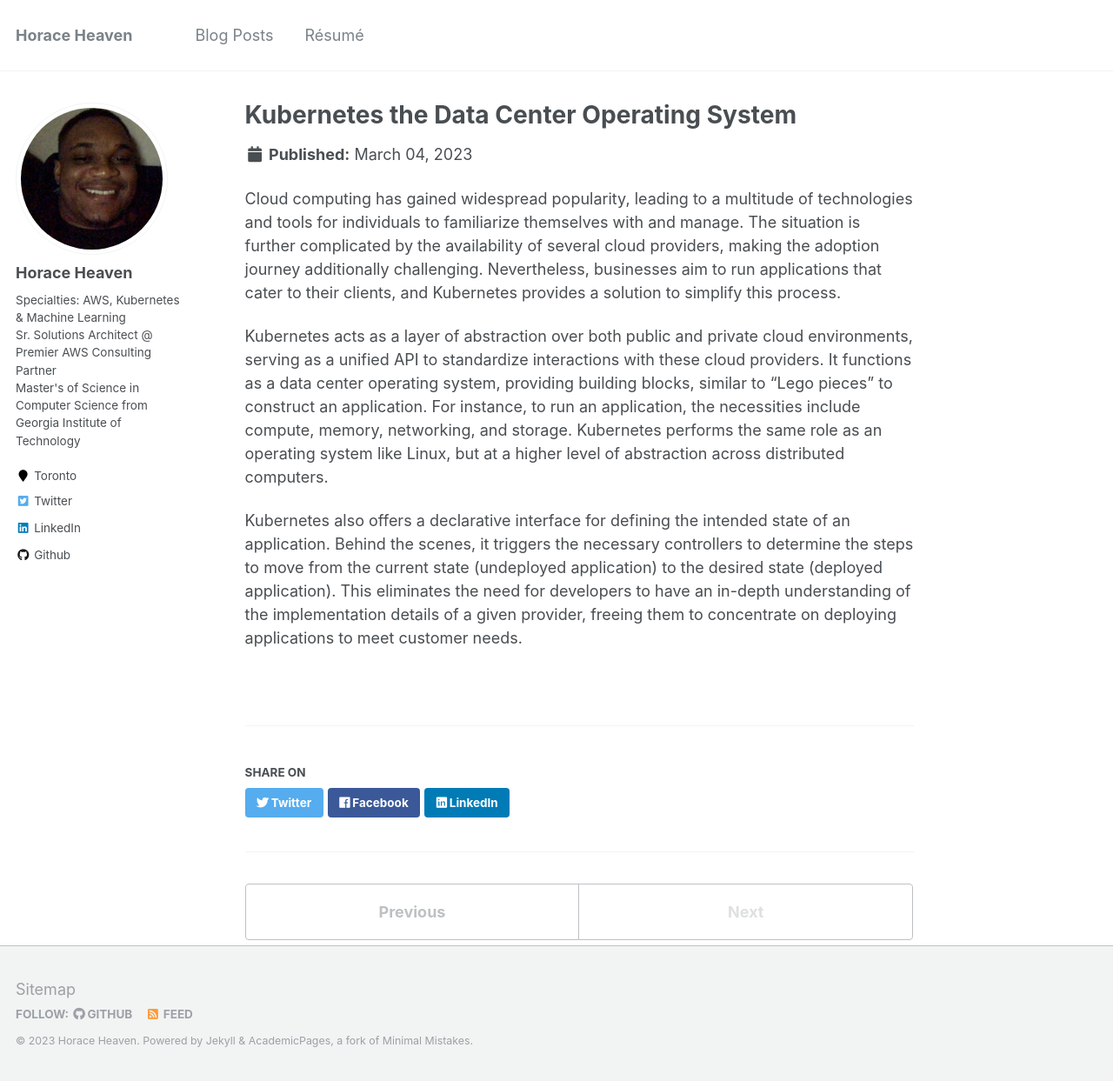
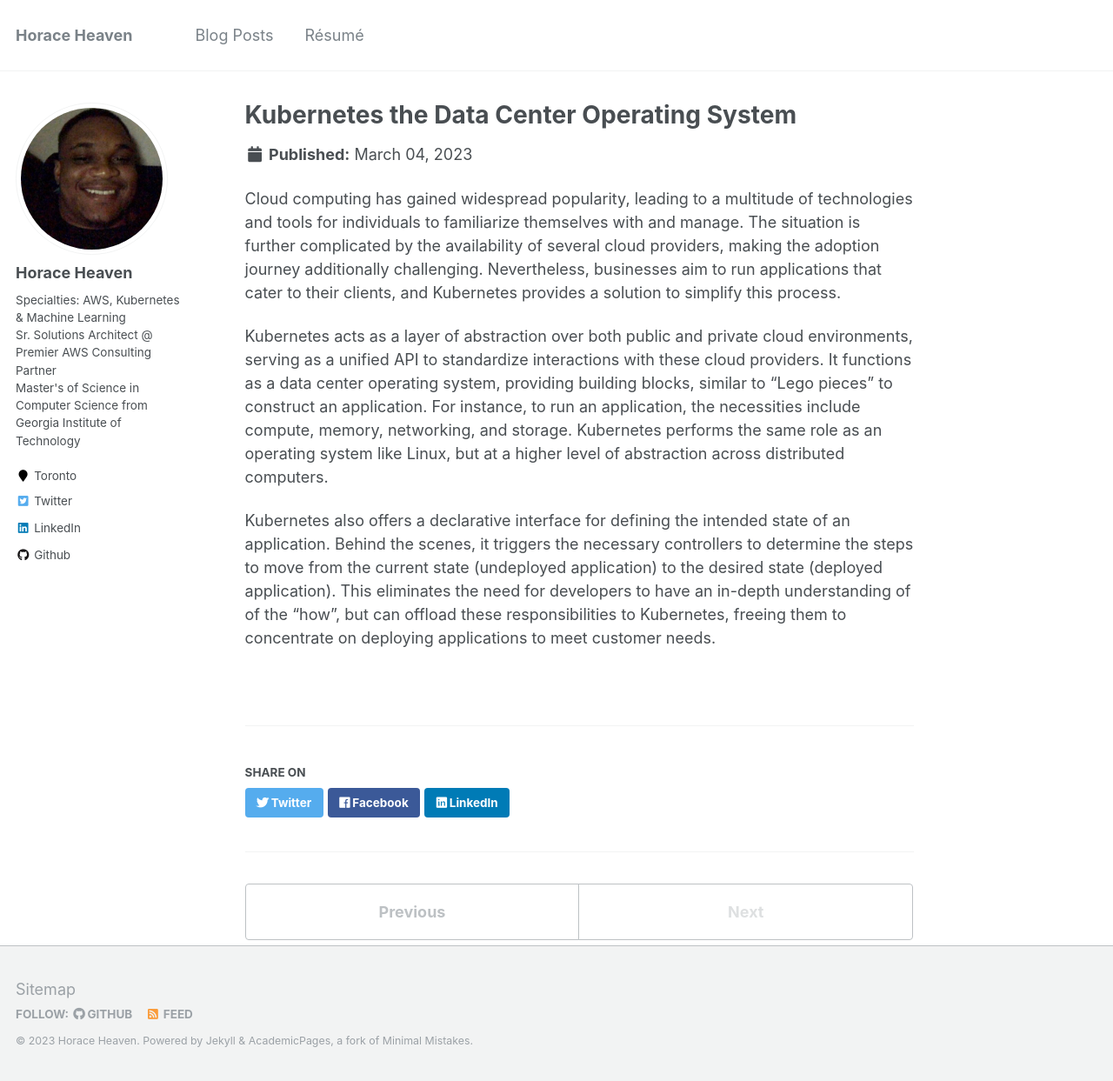
Before and after one commit to horaceheaven/horaceheaven.github.io, a Jekyll site: the page built from _publications/kubernetes-the-data-center-operating-system.md, in a window 1280 px wide and 1243 px high. Shown: the whole window at 87% size. Built offline with Jekyll 4.4.1, drawn with Linux system fonts in a browser that asks for light colours.

Commit message:
Update doc

```diff
--- a/_publications/kubernetes-the-data-center-operating-system.md
+++ b/_publications/kubernetes-the-data-center-operating-system.md
@@ -10,4 +10,4 @@ Cloud computing has gained widespread popularity, leading to a multitude of tech
 
 Kubernetes acts as a layer of abstraction over both public and private cloud environments, serving as a unified API to standardize interactions with these cloud providers. It functions as a data center operating system, providing building blocks, similar to "Lego pieces" to construct an application. For instance, to run an application, the necessities include compute, memory, networking, and storage. Kubernetes performs the same role as an operating system like Linux, but at a higher level of abstraction across distributed computers.
 
-Kubernetes also offers a declarative interface for defining the intended state of an application. Behind the scenes, it triggers the necessary controllers to determine the steps to move from the current state (undeployed application) to the desired state (deployed application). This eliminates the need for developers to have an in-depth understanding of the implementation details of a given provider, freeing them to concentrate on deploying applications to meet customer needs.
+Kubernetes also offers a declarative interface for defining the intended state of an application. Behind the scenes, it triggers the necessary controllers to determine the steps to move from the current state (undeployed application) to the desired state (deployed application). This eliminates the need for developers to have an in-depth understanding of of the “how”, but can offload these responsibilities to Kubernetes, freeing them to concentrate on deploying applications to meet customer needs.
```
